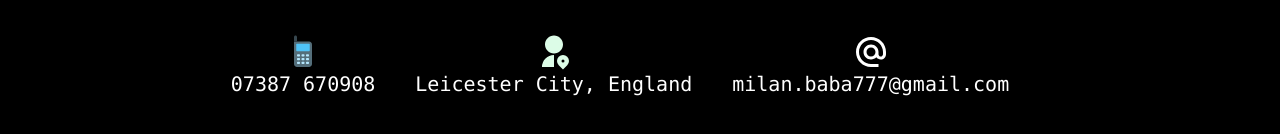
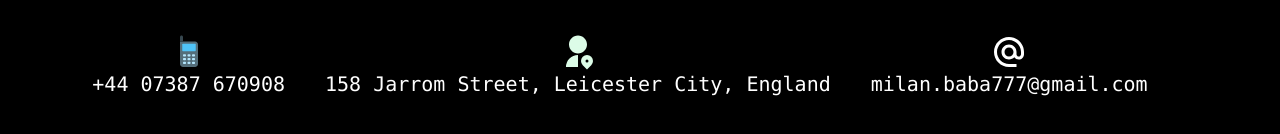
Before and after one commit to MilanRoka/whatever, a React (Vite) app: page / in a window 1280 px wide. Shown: the part 3829-3963 px from the top of the page. Built offline with nearby package versions, Linux system fonts and the light colour scheme.

Commit message:
"updated contact"

```diff
--- a/src/components/Contact.jsx
+++ b/src/components/Contact.jsx
@@ -14,11 +14,11 @@ const Contact = () => {
             <div className="flex flex-col items-center py-10 text-center sm:flex-row sm:justify-center sm:items-center sm:py-20 text-2xl md:text-3xl lg:text-5xl">
                 <div className="mb-6 sm:mb-0 sm:mr-10 flex items-center flex-col text-center">
                     <FcCellPhone className="text-3xl sm:text-4xl" />
-                    <p className="text-white text-base sm:text-xl">07387 670908</p>
+                    <p className="text-white text-base sm:text-xl">+44 07387 670908</p>
                 </div>
                 <div className="mb-6 sm:mb-0 sm:mr-10 flex items-center flex-col text-center">
                     <RiUserLocationFill className="text-green-100 text-3xl sm:text-4xl" />
-                    <p className="text-white text-base sm:text-xl">Leicester City, England</p>
+                    <p className="text-white text-base sm:text-xl">158 Jarrom Street, Leicester City, England</p>
                 </div>
                 <div className="mb-6 sm:mb-0 sm:mr-10 flex items-center flex-col text-center">
                     <MdAlternateEmail className="text-white text-3xl sm:text-4xl" />
```
